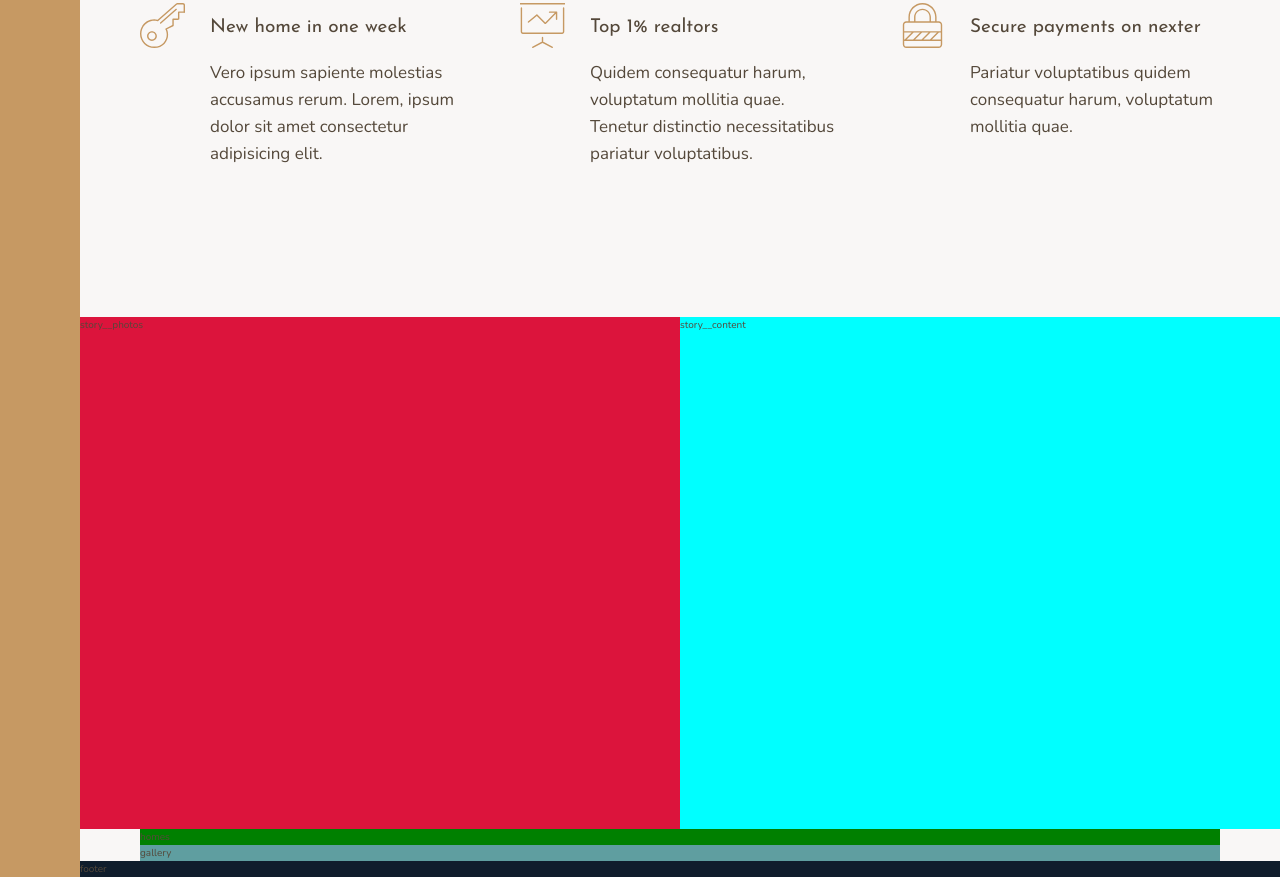
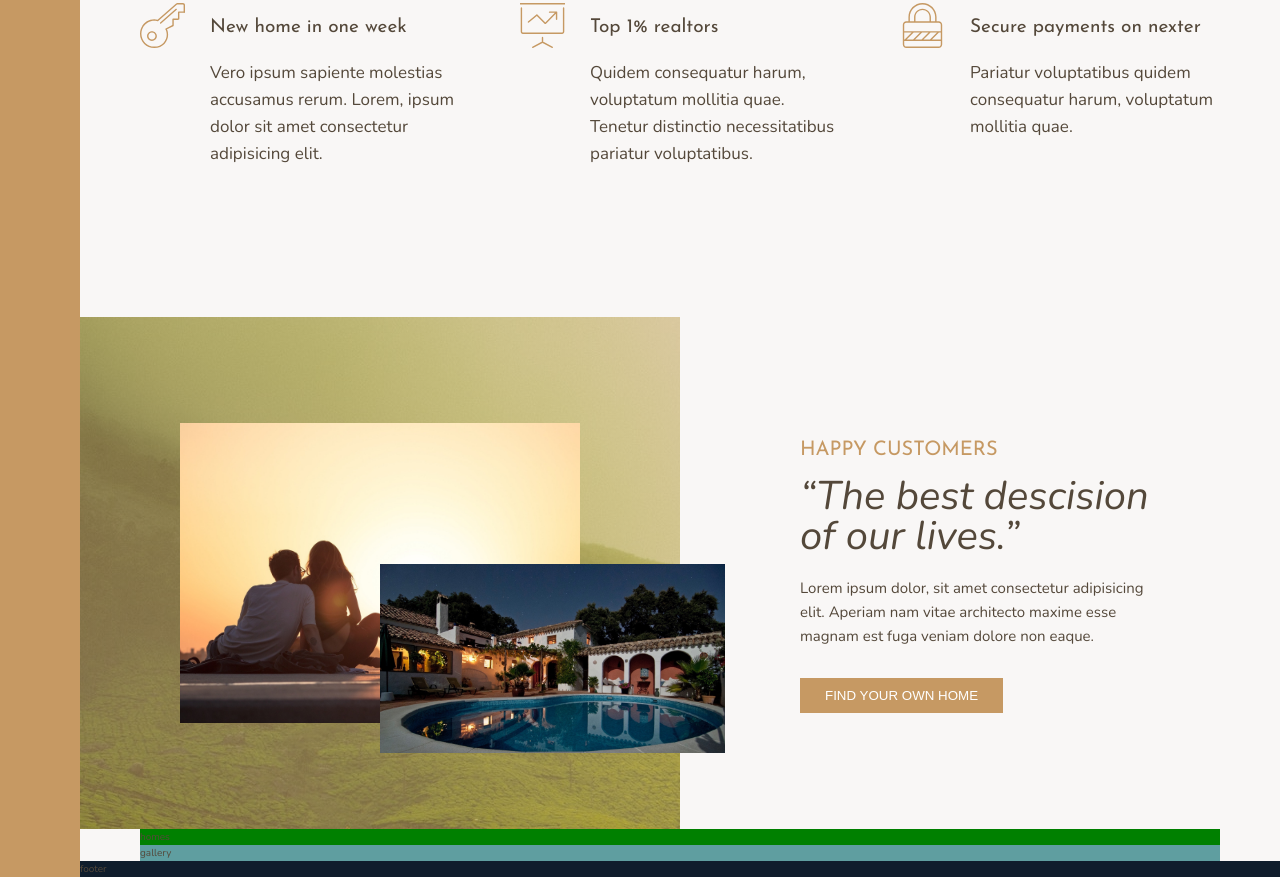
Before and after one commit to eldoghry/nexter-app, a website: page index.html in a window 1280 px wide. Shown: the part 991-1868 px from the top of the page. Drawn offline with nearby package versions, Linux system fonts and the light colour scheme.

Commit message:
story css

```diff
--- a/index.html
+++ b/index.html
@@ -88,8 +88,29 @@
       </div>
     </section>
 
-    <div class="story__photos">story__photos</div>
-    <div class="story__content">story__content</div>
+    <div class="story__photos">
+      <img
+        src="./img/story-1.jpeg"
+        alt="Story photo 1"
+        class="story__photo--1"
+      />
+      <img
+        src="./img/story-2.jpeg"
+        alt="Story photo 2"
+        class="story__photo--2"
+      />
+    </div>
+    <div class="story__content">
+      <h3 class="heading-3 mb-xs">happy customers</h3>
+      <h2 class="heading-2 mb-sm">
+        &ldquo;The best descision of our lives.&rdquo;
+      </h2>
+      <p class="story__text">
+        Lorem ipsum dolor, sit amet consectetur adipisicing elit. Aperiam nam
+        vitae architecto maxime esse magnam est fuga veniam dolore non eaque.
+      </p>
+      <button class="btn">find your own home</button>
+    </div>
     <section class="homes">homes</section>
     <div class="gallery">gallery</div>
     <footer class="footer">footer</footer>
--- a/sass/_story.scss
+++ b/sass/_story.scss
@@ -1,11 +1,48 @@
 .story {
   &__photos {
-    background-color: crimson;
+    width: 100%;
+    background-image: linear-gradient(
+        rgba($color-primary, 0.5),
+        rgba($color-primary, 0.5)
+      ),
+      url("./../img/back.jpg");
     grid-column: full-start / col-end 4;
+
+    display: grid;
+    grid-template-columns: repeat(6, 1fr);
+    grid-template-rows: repeat(6, 1fr);
+    align-items: center;
+  }
+
+  &__photo {
+    &--1 {
+      width: 100%;
+      object-fit: contain;
+      grid-column: 2/6;
+      grid-row: 2/6;
+    }
+    &--2 {
+      object-fit: contain;
+      width: 115%;
+      grid-column: 4/-1;
+      grid-row: 4/6;
+      z-index: 10;
+    }
   }
 
   &__content {
-    background-color: aqua;
+    padding: 15rem 20%;
+    background-color: $color-grey-light-1;
     grid-column: col-start 5 / full-end;
+
+    display: flex;
+    flex-direction: column;
+    align-items: flex-start;
+    justify-content: center;
+  }
+
+  &__text {
+    font-size: 1.5rem;
+    margin-bottom: 3rem;
   }
 }
--- a/sass/_typography.scss
+++ b/sass/_typography.scss
@@ -1,9 +1,58 @@
 %heading {
   font-weight: 400;
   font-family: $font-display;
+}
+.heading-1 {
+  @extend %heading;
+  font-size: 6rem;
+}
+.heading-2 {
+  @extend %heading;
+  font-size: 4rem;
+  font-family: $font-primary;
+  font-style: italic;
+  line-height: 1;
+}
+
+.heading-3 {
+  @extend %heading;
+  font-size: 2rem;
+  color: $color-primary;
+  text-transform: uppercase;
 }
 
 .heading-4 {
   @extend %heading;
   font-size: 1.9rem;
 }
+
+.mb-xs {
+  margin-bottom: 1rem;
+}
+.mb-sm {
+  margin-bottom: 2rem;
+}
+.mb-md {
+  margin-bottom: 3rem;
+}
+.mb-lg {
+  margin-bottom: 6rem;
+}
+.mb-hg {
+  margin-bottom: 8rem;
+}
+
+.btn {
+  color: #fff;
+  background-color: $color-primary;
+  padding: 1rem 2.5rem;
+  text-transform: uppercase;
+  border: none;
+  outline: none;
+  cursor: pointer;
+  transition: all 0.2s;
+
+  &:hover {
+    background-color: $color-primary-dark;
+  }
+}
```
Also changed, not shown: css/style.css.
